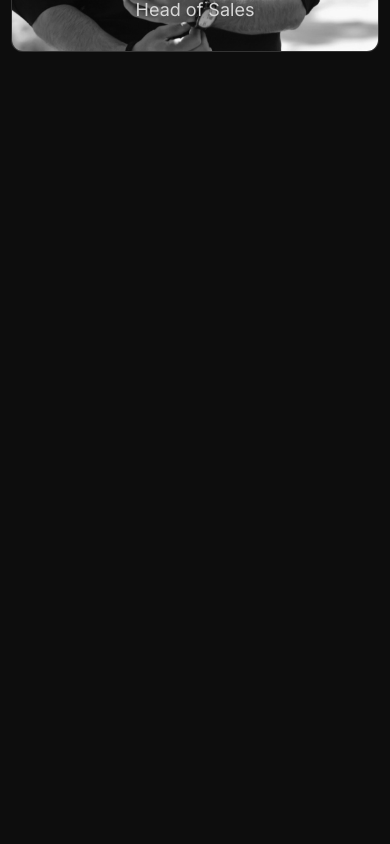
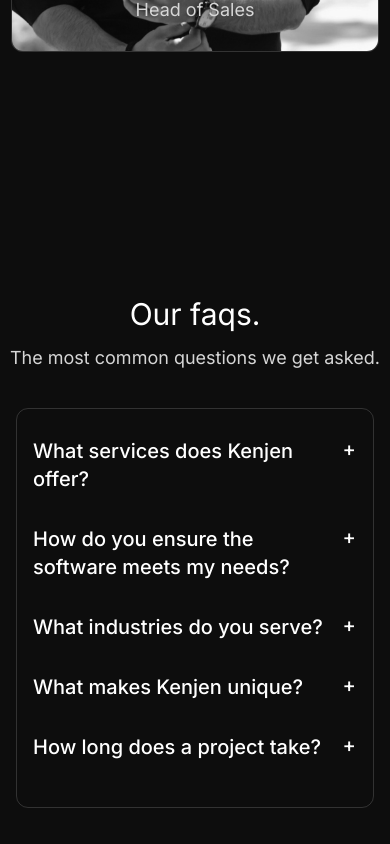
Before and after one commit to EbadullahSiddiqi/Kenjen, a React (Vite) app in the folder Kenjen/: page / in a window 390 px wide. Shown: the part 8045-8889 px from the top of the page. Before the commit the page ends 8245 px from the top, so only its background shows below. Built offline with nearby package versions, Linux system fonts and the light colour scheme; a web font is replaced by a local one.

Commit message:
FAQs added

```diff
--- a/Kenjen/package.json
+++ b/Kenjen/package.json
@@ -11,6 +11,7 @@
   },
   "dependencies": {
     "flowbite-react": "^0.10.2",
+    "mdb-react-ui-kit": "^9.0.0",
     "react": "^18.3.1",
     "react-dom": "^18.3.1",
     "swiper": "^11.1.15"
@@ -21,6 +22,7 @@
     "@types/react-dom": "^18.3.1",
     "@vitejs/plugin-react": "^4.3.3",
     "autoprefixer": "^10.4.20",
+    "daisyui": "^4.12.14",
     "eslint": "^9.13.0",
     "eslint-plugin-react": "^7.37.2",
     "eslint-plugin-react-hooks": "^5.0.0",
--- a/Kenjen/src/App.jsx
+++ b/Kenjen/src/App.jsx
@@ -6,6 +6,7 @@
 import OurResults from "./Components/OurResults";
 import OurServices from "./Components/OurServices";
 import OurTeam from "./Components/OurTeam";
+import OurFaqs from "./Components/OurFaqs";
 
 function App() {
   return (
@@ -20,6 +21,7 @@
       <OurResults />
       <OurServices />
       <OurTeam />
+      <OurFaqs />
     </div>
   );
 }
--- /dev/null
+++ b/Kenjen/src/Components/FaqsCard.jsx
@@ -0,0 +1,77 @@
+import React from "react";
+
+export default function FaqsCard() {
+  return (
+    <div className="faq-card py-3 overflow-auto">
+      <div className="collapse text-white collapse-plus bg-transparent">
+        <input
+          type="radio"
+          name="my-accordion-3"
+          // defaultChecked
+          className="bg-basegreen"
+        />
+        <div className="collapse-title text-xl font-medium">
+          What services does Kenjen offer?
+        </div>
+        <div className="collapse-content text-lg text-[#D6D6D6]">
+          <p>
+            We provide web/app development, integrations, automations, graphic
+            design, and digital marketing.
+          </p>
+        </div>
+      </div>
+
+      <div className="collapse collapse-plus text-white bg-transparent">
+        <input type="radio" name="my-accordion-3" />
+        <div className="collapse-title text-xl font-medium">
+          How do you ensure the software meets my needs?
+        </div>
+        <div className="collapse-content text-lg text-[#D6D6D6]">
+          <p>
+            We collaborate closely, gathering requirements and offering regular
+            updates during development.
+          </p>
+        </div>
+      </div>
+
+      <div className="collapse collapse-plus text-white bg-transparent">
+        <input type="radio" name="my-accordion-3" />
+        <div className="collapse-title text-xl font-medium">
+          What industries do you serve?
+        </div>
+        <div className="collapse-content text-lg text-[#D6D6D6]">
+          <p>
+            We serve various industries like retail, healthcare, education, and
+            logistics.
+          </p>
+        </div>
+      </div>
+
+      <div className="collapse collapse-plus text-white bg-transparent">
+        <input type="radio" name="my-accordion-3" />
+        <div className="collapse-title text-xl font-medium">
+          What makes Kenjen unique?
+        </div>
+        <div className="collapse-content text-lg text-[#D6D6D6]">
+          <p>
+            Our client-first approach, technical expertise, and commitment to
+            delivering impactful solutions.
+          </p>
+        </div>
+      </div>
+
+      <div className="collapse collapse-plus text-white bg-transparent">
+        <input type="radio" name="my-accordion-3" />
+        <div className="collapse-title text-xl font-medium">
+          How long does a project take?
+        </div>
+        <div className="collapse-content text-lg text-[#D6D6D6]">
+          <p>
+            Timelines vary; smaller projects take 4-8 weeks, while larger ones
+            may take 3-6 months.
+          </p>
+        </div>
+      </div>
+    </div>
+  );
+}
--- /dev/null
+++ b/Kenjen/src/Components/OurFaqs.jsx
@@ -0,0 +1,18 @@
+import React from "react";
+import FaqsCard from "./FaqsCard";
+
+export default function OurFaqs() {
+  return (
+    <div className="service sm:text-4xl p-10 sm:p-4 mt-16">
+      <h1 className="xl:text-5xl text-center xs:text-3xl text-white leading-tight">
+        Our faqs.
+      </h1>
+      <p className="text-lg text-[#D6D6D6] text-center mt-3">
+        The most common questions we get asked.
+      </p>
+      <div className="flex justify-center items-center h-full flex-wrap gap-4 py-9 px-4 rounded-xl">
+        <FaqsCard />
+      </div>
+    </div>
+  );
+}
--- a/Kenjen/src/Components/ServiceCards.jsx
+++ b/Kenjen/src/Components/ServiceCards.jsx
@@ -1,6 +1,12 @@
 import React from "react";
 
-export default function ServiceCards({ type, price, description, items, priority }) {
+export default function ServiceCards({
+  type,
+  price,
+  description,
+  items,
+  priority,
+}) {
   return (
     <div className="service-card rounded-xl border w-full max-w-full sm:max-w-sm md:max-w-md lg:max-w-lg bg-black/30 overflow-hidden">
       <div className="flex flex-col p-4 sm:p-6 md:p-8 gap-3 sm:gap-4 md:gap-6">
@@ -20,7 +26,13 @@
           ))}
         </ul>
 
-        <button className="w-full h-[3.5rem] rounded-xl text-white text-sm bg-basegreen">
+        <button
+          className={`${
+            priority
+              ? "w-full h-[3.5rem] rounded-xl text-white text-sm bg-basegreen"
+              : "service-btn-non-priority w-full h-[3.5rem] rounded-xl text-white text-sm bg-transparent"
+          }`}
+        >
           Get Started
         </button>
       </div>
--- a/Kenjen/src/index.css
+++ b/Kenjen/src/index.css
@@ -112,6 +112,10 @@
   }
 }
 
+.service-btn-non-priority {
+  border: solid 1px rgb(122 173 71 / var(--tw-bg-opacity, 1));
+}
+
 .service-grad {
   top: -20rem;
   height: 20rem;
@@ -134,3 +138,18 @@
     width: 23rem;
   }
 }
+
+.faq-card {
+  height: 25rem;
+  width: 65rem;
+  border: solid 1px rgb(122 173 71 / var(--tw-bg-opacity, 1));
+  border-radius: 0.75rem;
+  border: solid 1px #999999;
+  border-color: rgba(193, 192, 192, 0.207);
+}
+
+@media (max-width: 500px) {
+  .faq-card {
+    width: 75rem;
+  }
+}
--- a/Kenjen/tailwind.config.js
+++ b/Kenjen/tailwind.config.js
@@ -24,5 +24,5 @@
       },
     },
   },
-  plugins: [],
+  plugins: [require("daisyui")],
 };
```
Also changed, not shown: 1 other file (tests, documents, lock files or other folders).
